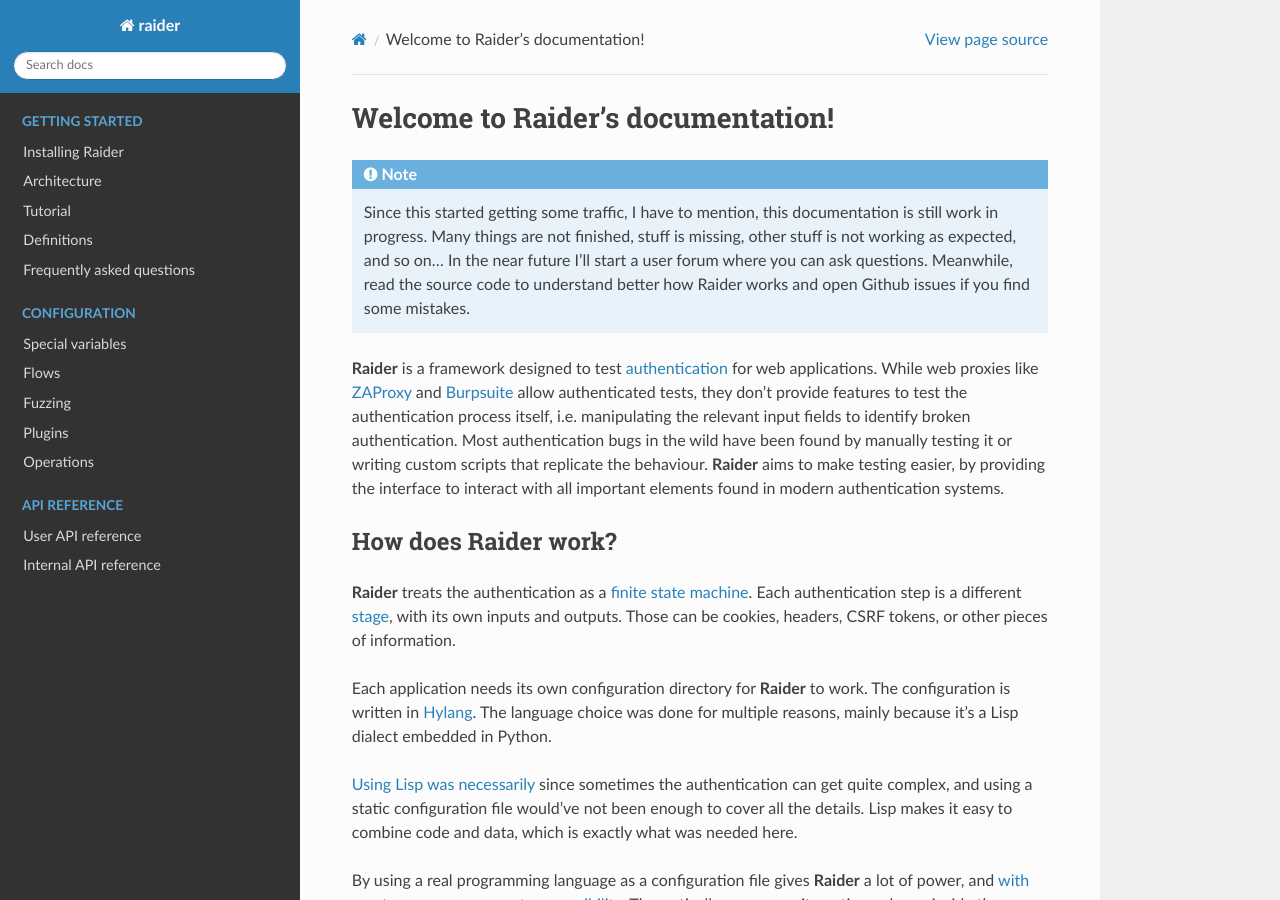
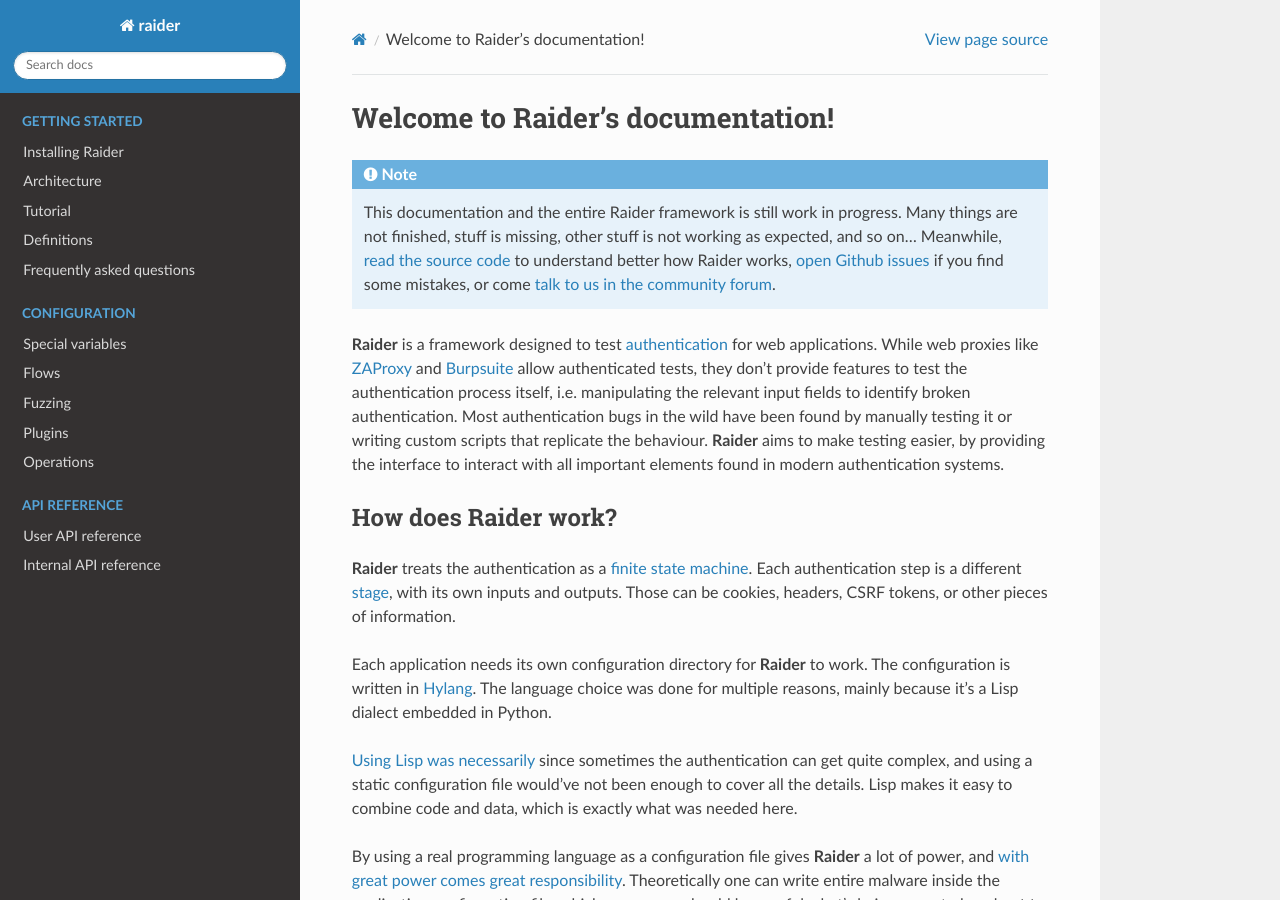
Before and after one commit to DigeeX/raider, a Sphinx documentation site: the page built from docs/index.rst, in a window 1280 px wide and 900 px high. Built offline with Sphinx 7.4.7 and the Read the Docs theme 2.0.0, drawn with Linux system fonts in a browser that asks for light colours; the version number could not be read and is left out.

Commit message:
Link to community forum in the documentation

```diff
--- a/docs/index.rst
+++ b/docs/index.rst
@@ -2,13 +2,14 @@
 ==================================
 
 .. note::
-   Since this started getting some traffic, I have to mention, this
-   documentation is still work in progress. Many things are not
-   finished, stuff is missing, other stuff is not working as expected,
-   and so on...  In the near future I'll start a user forum where you
-   can ask questions. Meanwhile, read the source code to understand
-   better how Raider works and open Github issues if you find some
-   mistakes.
+   This documentation and the entire Raider framework is still work in
+   progress. Many things are not finished, stuff is missing, other stuff
+   is not working as expected, and so on...  Meanwhile, `read the source
+   code <https://github.com/DigeeX/raider>`_ to understand better how
+   Raider works, `open Github issues
+   <https://github.com/DigeeX/raider/issues>`_ if you find some
+   mistakes, or come `talk to us in the community forum
+   <https://community.digeex.de/>`_.
 
 
 **Raider** is a framework designed to test :term:`authentication` for
```
